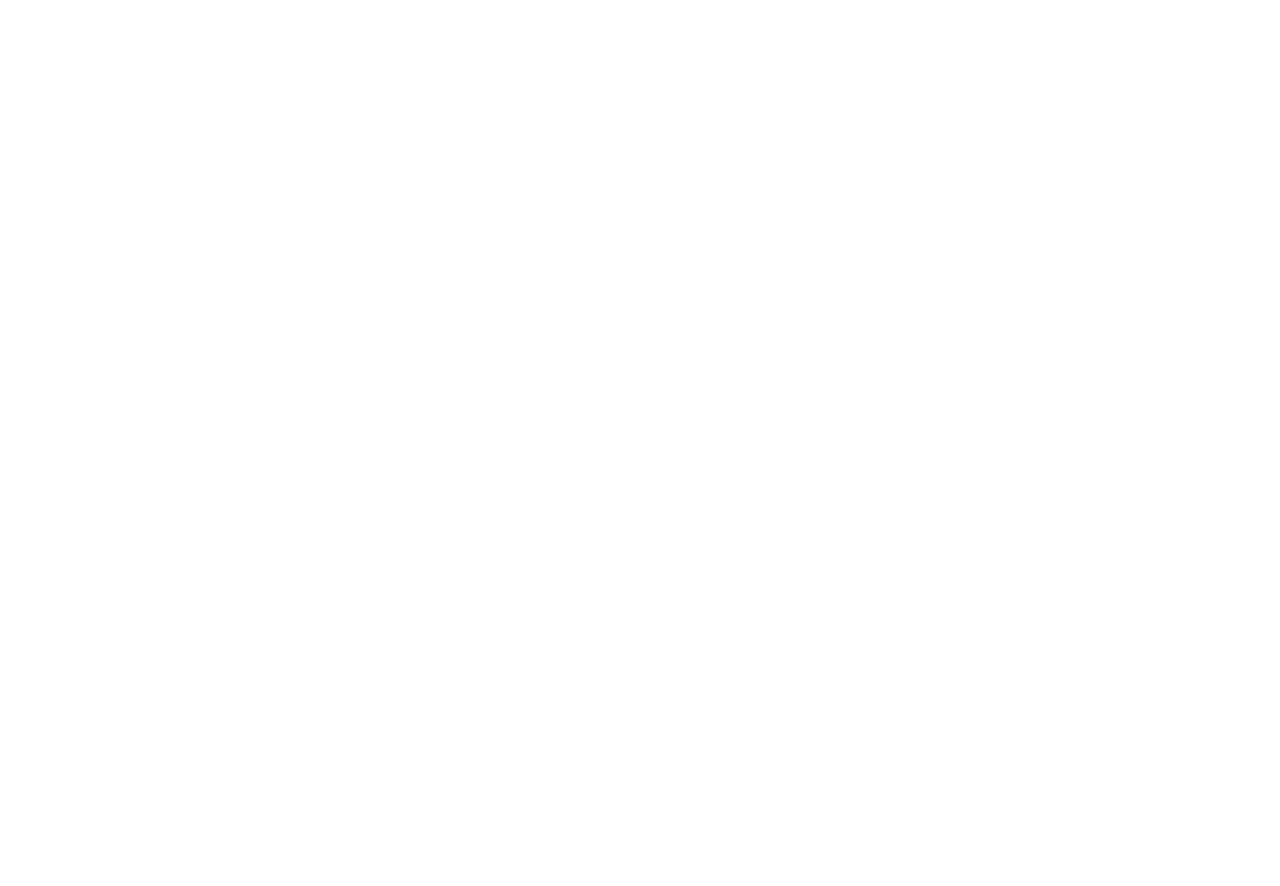
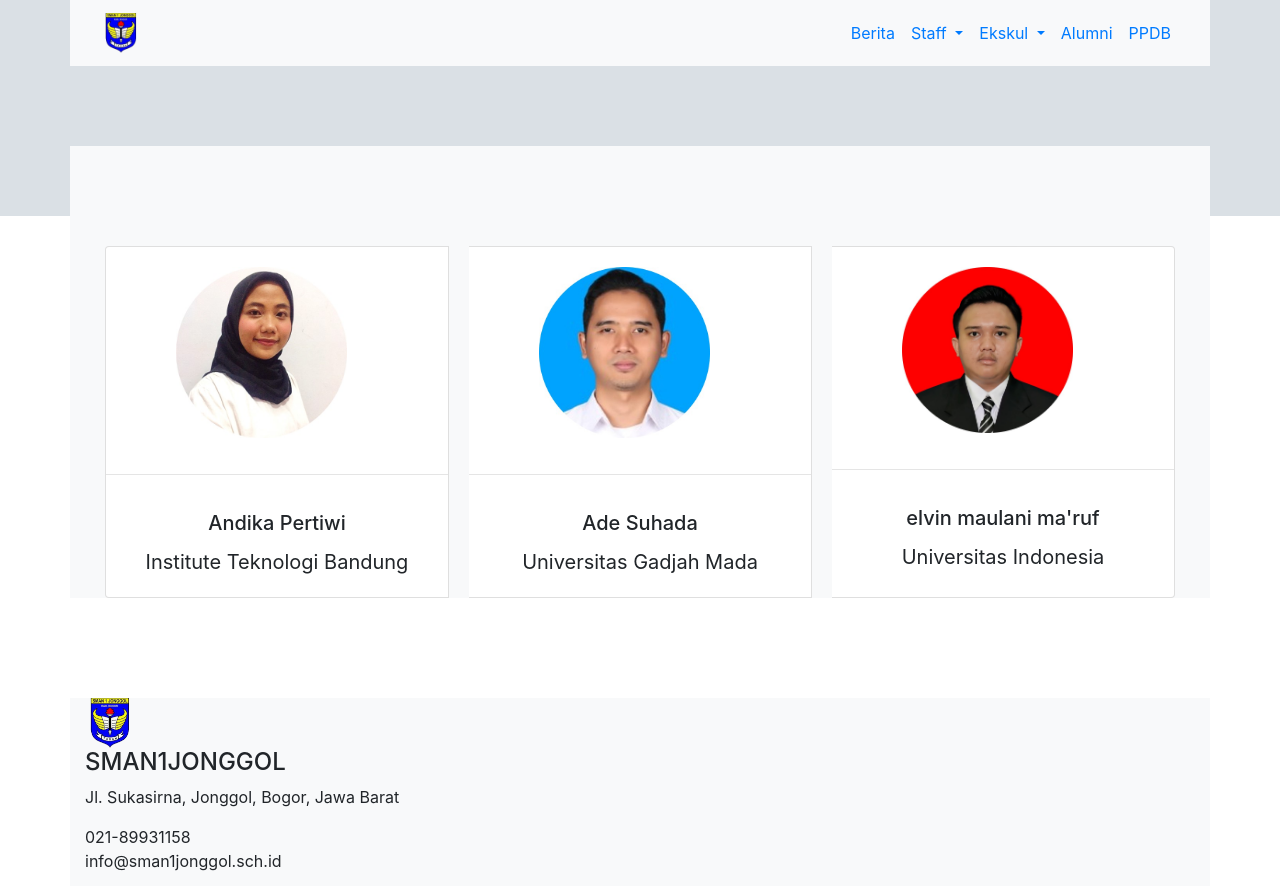
Before and after one commit to rasdi28/oneDayoneChallenge, a plain HTML site: page sman1jonggol/alumni.html in a window 1280 px wide. Shown: the top 886 px of the page. Before the commit the page ends 800 px from the top, so only its background shows below. Drawn offline with nearby package versions, Linux system fonts and the light colour scheme.

Commit message:
perubahan file alumni

```diff
--- a/sman1jonggol/alumni.html
+++ b/sman1jonggol/alumni.html
@@ -0,0 +1,111 @@
+<html lang="en">
+<head>
+    <meta charset="UTF-8">
+    <meta name="viewport" content="width=device-width, initial-scale=1.0">
+    <title>SMAN 1 JONGGOL</title>
+    <link rel="shortcut icon" href="assets/images/logo-smoeray.png">
+    <meta name="viewport" content="width=device-width, initial-scale=1">
+    <link rel="stylesheet" href="assets/css/bootstrap.min.css" />
+    <link rel="stylesheet" href="assets/css/tambahan.css" />
+
+    <script src="https://ajax.googleapis.com/ajax/libs/jquery/3.5.1/jquery.min.js"></script>
+    <script src="https://cdnjs.cloudflare.com/ajax/libs/popper.js/1.16.0/umd/popper.min.js"></script>
+    <script src="https://maxcdn.bootstrapcdn.com/bootstrap/4.5.2/js/bootstrap.min.js"></script>
+</head>
+<body>
+    <div id="header">
+        <div class="container">
+            <nav class="navbar navbar-expand-sm bg-light left-content-center">
+                <a class="navbar-brand" href="#">
+                <img src="assets/images/logo-smoeray.png" width="40" height="40" alt="">
+                </a>
+                <div class="collapse navbar-collapse" id="navbarSupportedContent">
+                    <ul class="navbar-nav ml-auto">
+                        <li class="nav-item active">
+                            <a class="nav-link" href="berita.html">Berita <span class="sr-only">(current)</span></a>
+                        </li>
+                        <li class="nav-item dropdown">
+                            <a class="nav-link dropdown-toggle" href="#" id="navbarDropdown" role="button" data-toggle="dropdown" aria-haspopup="true" aria-expanded="false">
+                            Staff
+                            </a>
+                            <div class="dropdown-menu" aria-labelledby="navbarDropdown">
+                            <a class="dropdown-item" href="#">Guru</a>
+                            <a class="dropdown-item" href="#">Tata Usaha</a>
+                        </li>
+                        <li class="nav-item dropdown">
+                            <a class="nav-link dropdown-toggle" href="#" id="navbarDropdown" role="button" data-toggle="dropdown" aria-haspopup="true" aria-expanded="false">
+                            Ekskul
+                            </a>
+                            <div class="dropdown-menu" aria-labelledby="navbarDropdown">
+                            <a class="dropdown-item" href="#">OSIS</a>
+                        </li>
+                        <li class="nav-item">
+                            <a class="nav-link" href="#">Alumni</a>
+                        </li>
+                        <li class="nav-item">
+                            <a class="nav-link" href="#">PPDB</a>
+                        </li>
+                    </ul>
+                </div>
+            </nav>
+        </div>
+    </div>
+
+    <div id="section">
+        <div class="container">
+            <div class="card-group">
+                <div class="card">
+                  <img class="card-img-top" src="./assets/images/Picture1.jpg" alt="Card image cap">
+                  <hr>
+                  <div class="card-body">
+                    <h5 class="card-title">Andika Pertiwi</h5>
+                    <p class="card-text">Institute Teknologi Bandung</p>
+                  </div>
+                </div>
+                <div class="card">
+                  <img class="card-img-top" src="./assets/images/Picture2.jpg" alt="Card image cap">
+                  <hr>
+                  <div class="card-body">
+                    <h5 class="card-title">Ade Suhada</h5>
+                    <p class="card-text">Universitas Gadjah Mada</p>
+                  </div>
+                </div>
+                <div class="card">
+                  <img class="card-img-top" src="./assets/images/Picture3.jpg" alt="Card image cap">
+                  <hr>
+                  <div class="card-body">
+                    <h5 class="card-title">elvin maulani ma'ruf</h5>
+                    <p class="card-text">Universitas Indonesia</p>
+                  </div>
+                </div>
+              </div>
+        </div>
+    </div>
+
+
+
+
+
+<div id="footer">
+    <div class="container">
+        <img src="assets/images/logo-smoeray.png" width="50" height="50" alt="">
+        <h4>SMAN1JONGGOL</h4>
+        <P>Jl. Sukasirna, Jonggol, Bogor, Jawa Barat</P>
+        021-89931158
+        <P>info@sman1jonggol.sch.id</P>
+
+
+
+    <div id="map-container-google-1" class="z-depth-1-half map-container" style="height: 100px">
+        <iframe data-v-d381eee8="" src="https://www.google.com/maps/embed?pb=!1m18!1m12!1m3!1d3964.31019905367!2d107.05798665087602!3d-6.48234229528761!2m3!1f0!2f0!3f0!3m2!1i1024!2i768!4f13.1!3m3!1m2!1s0x2e69bd5c767f0085%3A0xc65601c455f9ac46!2sSMA%20Negeri%201%20Jonggol!5e0!3m2!1sen!2sid!4v1597459604487!5m2!1sen!2sid" allowfullscreen="allowfullscreen" width="100%" height="350" frameborder="0" style="border: 0px;">
+        </iframe>
+      </div>
+      </div>
+</div>
+
+    <script type="text/javascript" src="assets/js/jquery-3.2.1.slim.min.js"></script>
+    <script type="text/javascript" src="assets/js/popper.min.js"></script>
+    <script type="text/javascript" src="assets/js/bootstrap.min.js"></script>
+</body>
+
+</html>
--- a/sman1jonggol/assets/css/tambahan.css
+++ b/sman1jonggol/assets/css/tambahan.css
@@ -31,3 +31,26 @@
 #footer{
     margin-top: 100px;
 }
+
+.card {
+    margin-top: 100px;
+    margin-left: 20px;
+    margin-right: 20px;
+
+}
+
+img.card-img-top{
+    margin-top: 20px;
+    margin-left: 70px;
+    margin-right: 70px;
+    margin-bottom: 20px;
+
+}
+
+h5.card-title{
+    text-align: center;
+}
+
+p.card-text{
+    text-align: center;
+}
```
Also changed, not shown: sman1jonggol/assets/css/bootstrap.css, sman1jonggol/assets/css/bootstrap.min.css, sman1jonggol/assets/images/Picture1.jpg (added), sman1jonggol/assets/images/Picture2.jpg (added), sman1jonggol/assets/images/Picture3.jpg (added), sman1jonggol/assets/images/gambar1.jpeg (added), sman1jonggol/header.html (added).
